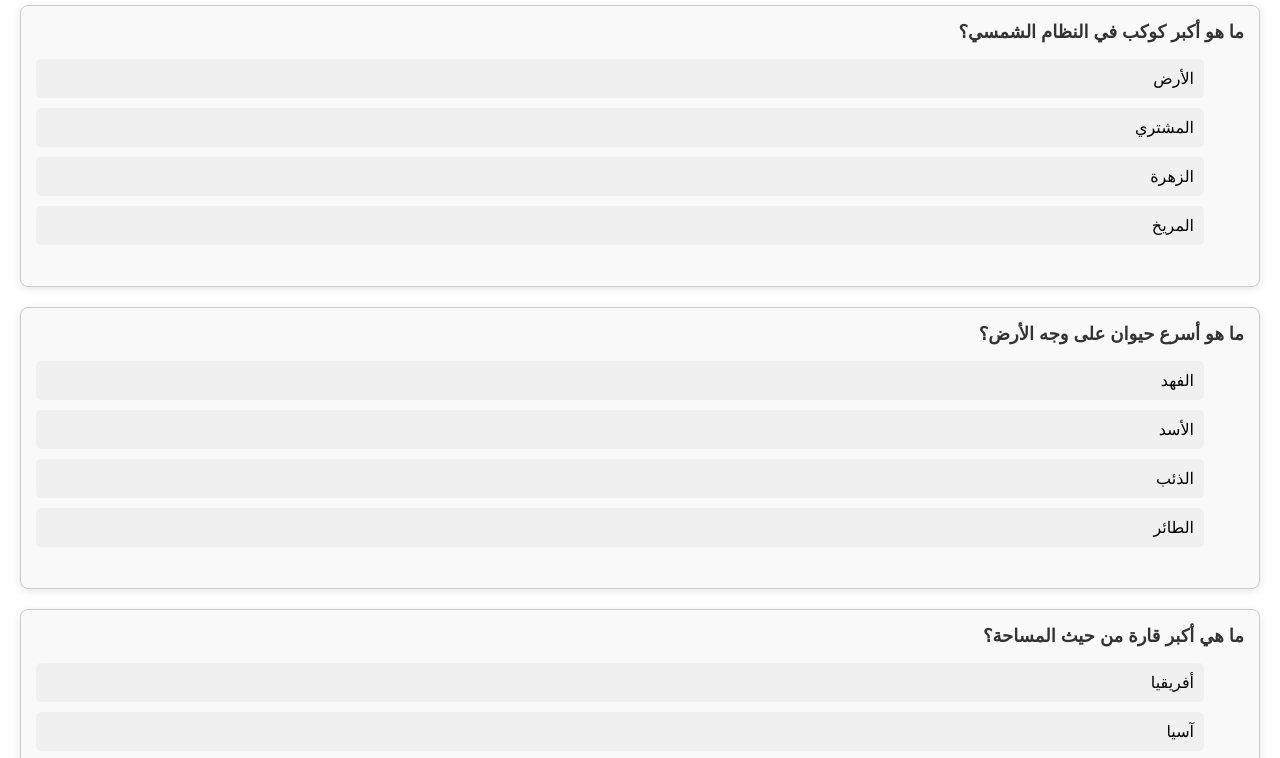
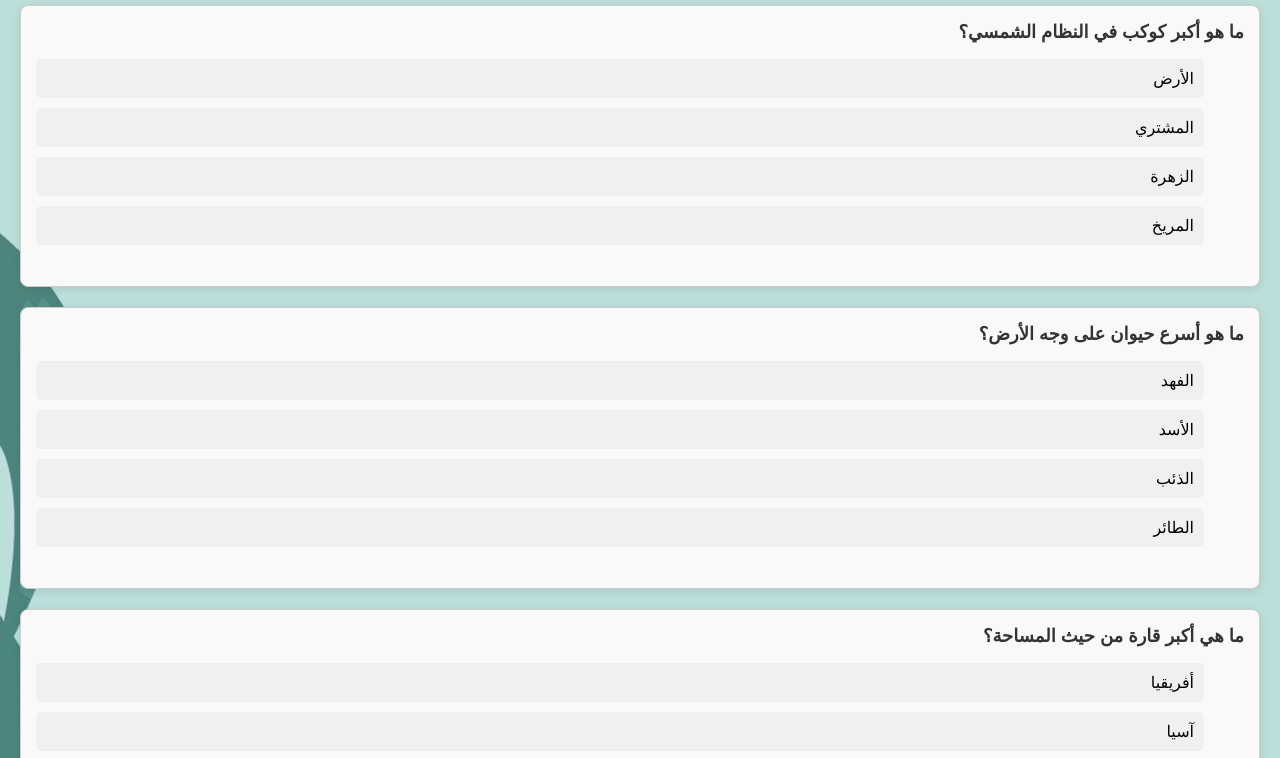
Before and after one commit to anas-elko/sila2025, a plain HTML site: page index.html in a window 1280 px wide. Shown: the part 94-852 px from the top of the page. Drawn offline with Linux system fonts and the light colour scheme.

Commit message:
first_commit

```diff
--- a/index.html
+++ b/index.html
@@ -6,6 +6,7 @@
     <title>اختبار الأسئلة</title>
     <style>
         body {
+            background-image: url(img/sila.jpg);
             font-family: Arial, sans-serif;
             direction: rtl;
             margin: 0;
```
Also changed, not shown: img/sila.jpg (added).
